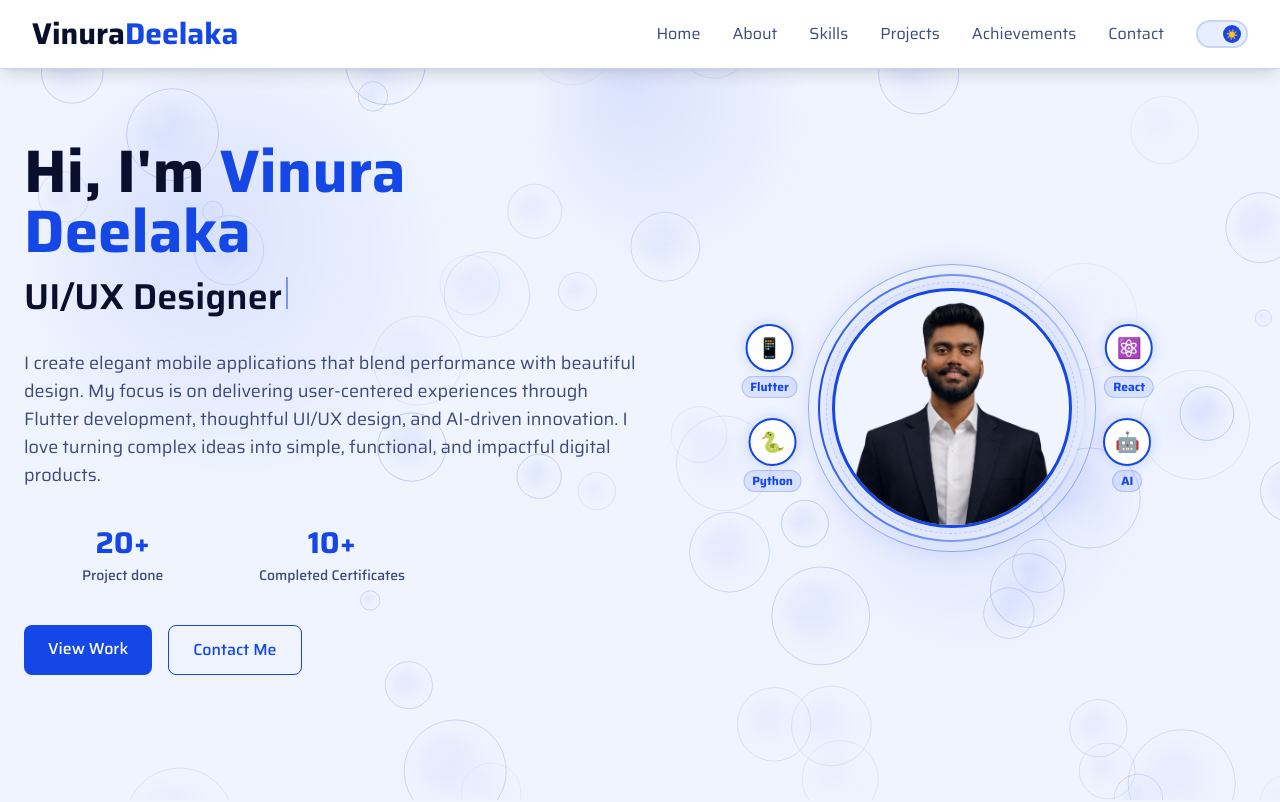
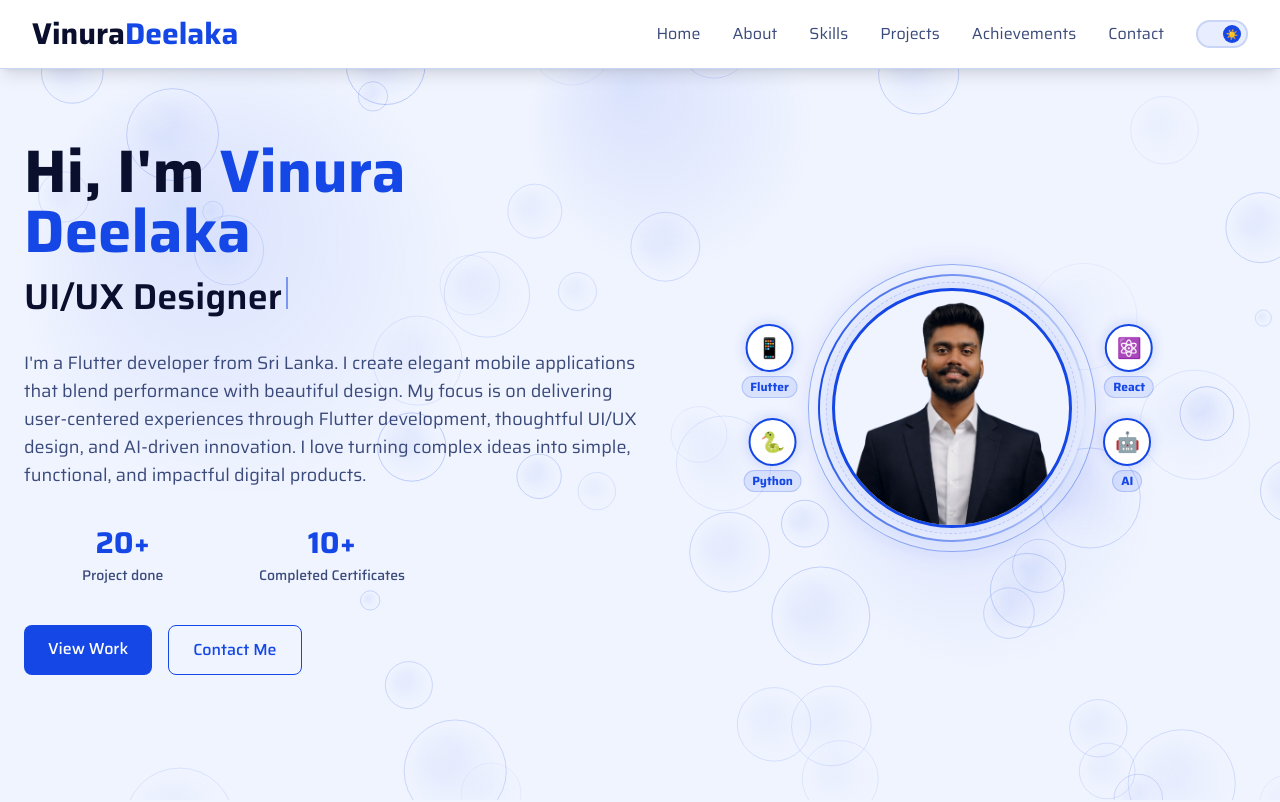
Before and after one commit to vinuraDG/Portfolio, a React (Vite) app: page / in a window 1280 px wide. Shown: the top 802 px of the page. Built offline with nearby package versions, Linux system fonts and the light colour scheme.

Commit message:
mpodify about page

```diff
--- a/src/components/About.jsx
+++ b/src/components/About.jsx
@@ -57,7 +57,7 @@ const About = () => {
                 {/* Image */}
                 <img
                   src={assets.aboutImg}
-                  alt="Vinura Deelaka"
+                  alt="Vinura Deelaka, Flutter developer"
                   className="w-full h-full object-cover object-top"
                   style={{
                     maskImage: "linear-gradient(to bottom, black 75%, transparent 100%)",
--- a/src/components/Hero.jsx
+++ b/src/components/Hero.jsx
@@ -63,11 +63,11 @@ const Hero = () => {
           </h2>
 
           <p className="text-lg mb-8" style={{ color: "var(--text-muted)" }}>
-            I create elegant mobile applications that blend performance with beautiful design.
-            My focus is on delivering user-centered experiences through Flutter development,
-            thoughtful UI/UX design, and AI-driven innovation. I love turning complex ideas
-            into simple, functional, and impactful digital products.
-          </p>
+  I'm a Flutter developer from Sri Lanka. I create elegant mobile applications that blend performance with beautiful design.
+  My focus is on delivering user-centered experiences through Flutter development,
+  thoughtful UI/UX design, and AI-driven innovation. I love turning complex ideas
+  into simple, functional, and impactful digital products.
+</p>
 
           {/* Statistics */}
           <div className="grid grid-cols-2 md:grid-cols-3 gap-3 mt-9 mb-10">
@@ -171,7 +171,7 @@ const Hero = () => {
               {/* Photo */}
               <div className="relative overflow-hidden rounded-full z-10"
                 style={{ width: 240, height: 240, border: "3px solid var(--accent)", boxShadow: "0 0 40px var(--accent-glow)" }}>
-                <img src={assets.projectImg6} alt="Vinura Deelaka"
+                <img src={assets.projectImg6} alt="Vinura Deelaka, Flutter developer from Sri Lanka"
                   style={{ width: "100%", height: "100%", objectFit: "cover", objectPosition: "center top" }} />
               </div>
             </div>
```
